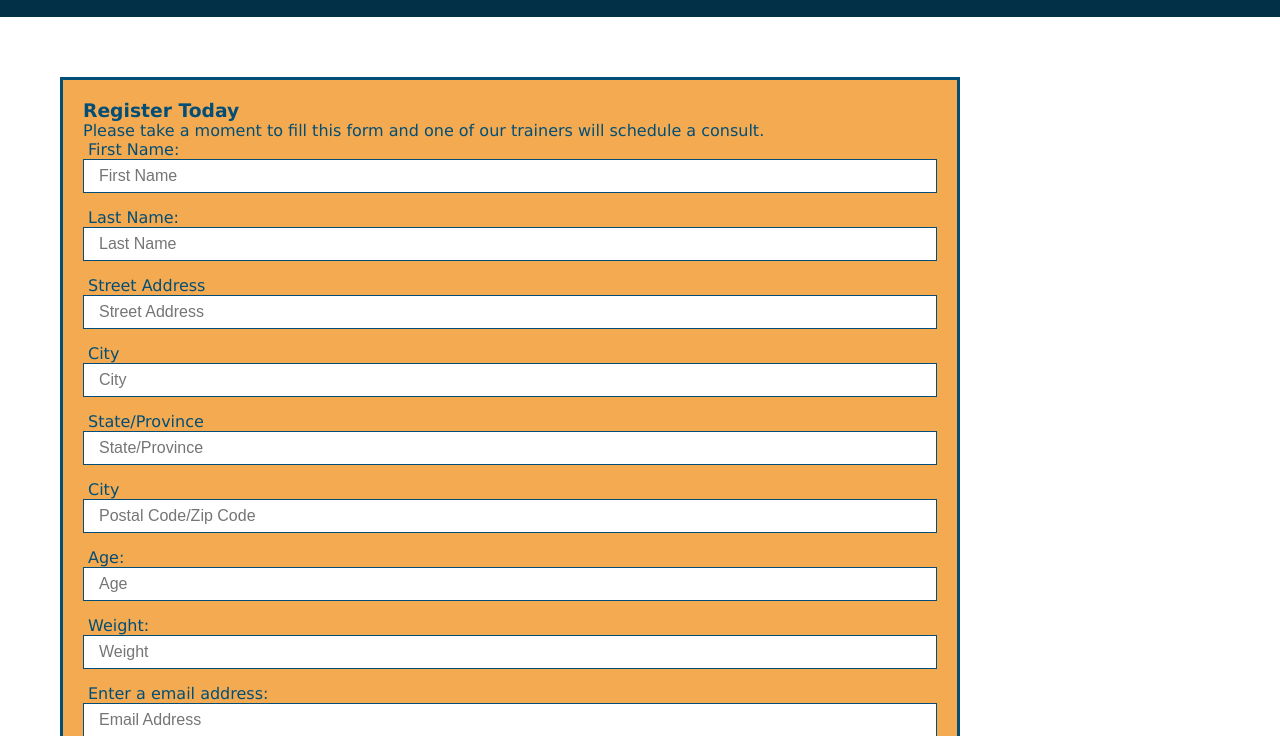
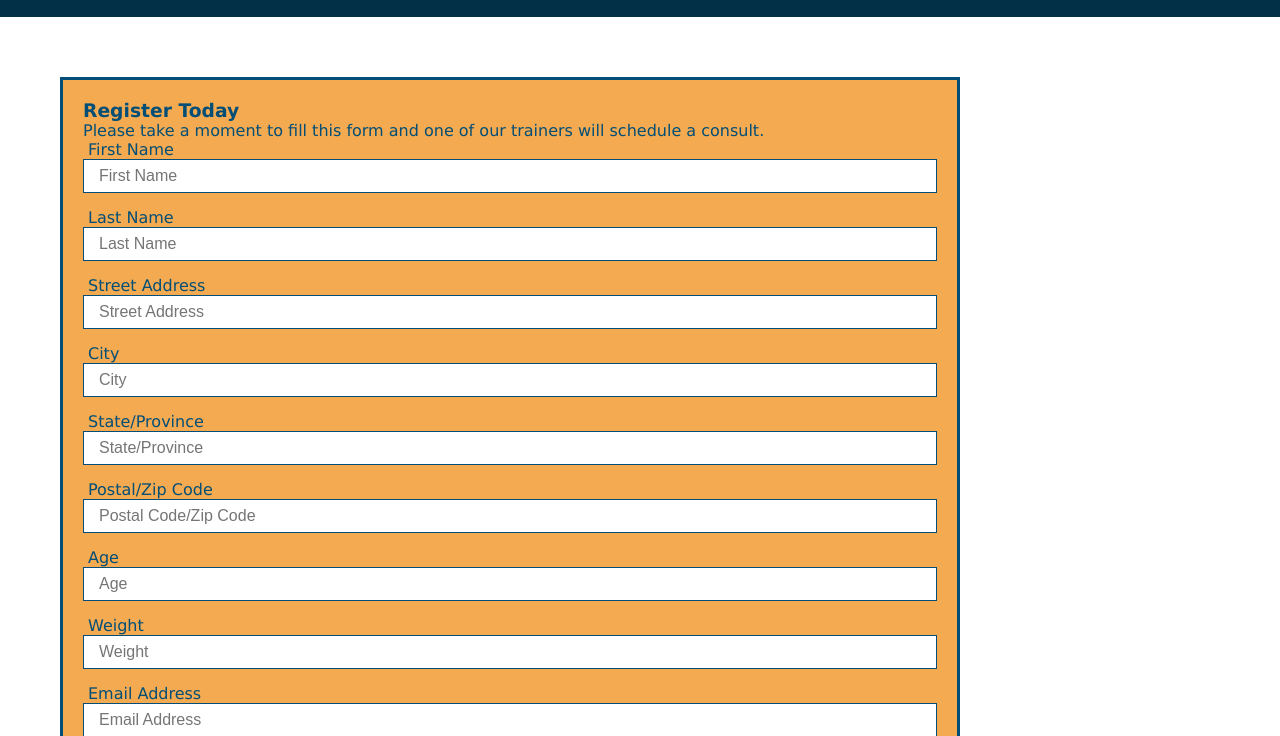
Before and after one commit to ColinNebula/application-registration-page, a plain HTML site: page index.html in a window 1280 px wide. Shown: the part 64-800 px from the top of the page. Drawn offline with Linux system fonts and the light colour scheme.

Commit message:
updated html file

```diff
--- a/index.html
+++ b/index.html
@@ -35,39 +35,39 @@
             <!--Form elements starts here-->
             <form>
                 <!--First name-->
-                <label for="first-name"> First Name:</label>
+                <label for="first-name">First Name</label>
                 <input type="text" placeholder="First Name" name="first-name" id="first-name" class="form-input" />
 
                 <!--Last name-->
-                <label for="last-name"> Last Name:</label>
+                <label for="last-name">Last Name</label>
                 <input type="text" placeholder="Last Name" name="first-name" id="last-name" class="form-input" />
 
                 <!-- Street address-->
-                <label for="street-address"> Street Address</label>
+                <label for="street-address">Street Address</label>
                 <input type="text" placeholder="Street Address" name="street" id="street-address" class="form-input" />
 
                 <!-- city-->
-                <label for="city"> City</label>
+                <label for="city">City</label>
                 <input type="text" placeholder="City" name="city" id="city" class="form-input" />
 
                 <!-- state/province-->
-                <label for="state-province"> State/Province</label>
+                <label for="state-province">State/Province</label>
                 <input type="text" placeholder="State/Province" name="state-province" id="state-province" class="form-input" />
 
                 <!-- postal code-->
-                <label for="postal-zip-code"> City</label>
+                <label for="postal-zip-code"> Postal/Zip Code</label>
                 <input type="text" placeholder="Postal Code/Zip Code" name="postal-zip-code" id="postal-zip-code" class="form-input" />
 
                 <!--Age-->
-                <label for="age"> Age:</label>
+                <label for="age">Age</label>
                 <input type="text" placeholder="Age" name="age" id="age" class="form-input" />
 
                 <!--Weight-->
-                <label for="weight"> Weight:</label>
+                <label for="weight">Weight</label>
                 <input type="text" placeholder="Weight" name="weight" id="weight" class="form-input" />
 
                 <!--email address-->
-                <label for="email"> Enter a email address:</label>
+                <label for="email">Email Address</label>
                 <input type="email" placeholder="Email Address" name="email" id="email" class="form-input" />
 
                 <!--Phone-->
```
